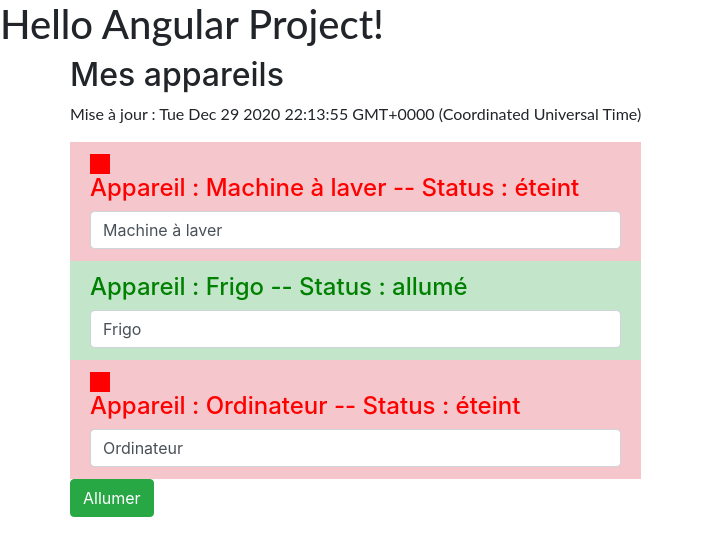
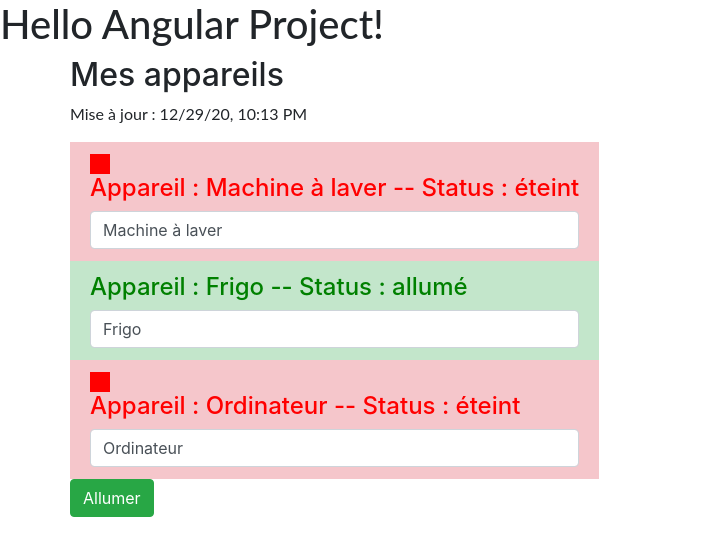
Before and after one commit to KAISCHIHAOUI/angular-tuto-one, an Angular app: page / in a window 1280 px wide. Shown: the top 556 px of the page, without its empty margins (0-701 px from the left). Built offline with nearby package versions, Linux system fonts and the light colour scheme.

Commit message:
1 file modified

```diff
--- a/src/app/app.component.html
+++ b/src/app/app.component.html
@@ -5,7 +5,7 @@
 		<div class="col-xs-12">
 			<h2>Mes appareils</h2>
 
-			<p>Mise à jour : {{ lastUpdate }}</p>
+			<p>Mise à jour : {{ lastUpdate | date : 'short' }}</p>
 
 
 			<ul class="list-group">
```
